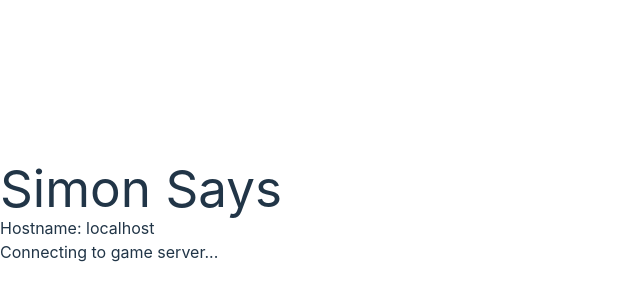
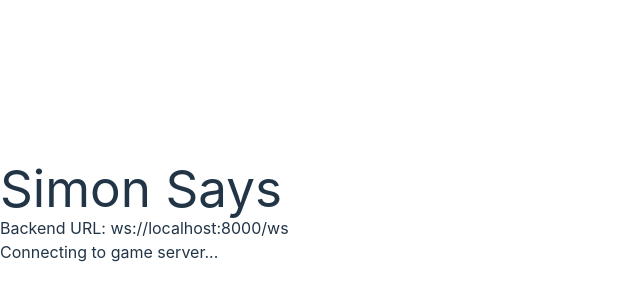
Before and after one commit to RiksEddy/maverick, a React (Vite) app in the folder app/frontend/: page / in a window 1280 px wide. Shown: the part 188-488 px from the top of the page, without its empty margins (0-640 px from the left). Built offline with nearby package versions, Linux system fonts and the light colour scheme; no server answers.

Commit message:
see full backend url on debug

```diff
--- a/app/frontend/src/App.tsx
+++ b/app/frontend/src/App.tsx
@@ -18,7 +18,7 @@ function App() {
 
         {/* Add this to show the hostname*/}
         <div className="mb-4 text-gray-400">
-          Hostname: {hostname}
+          Backend URL: {wsUrl}
         </div>
 
         {error && (
```
